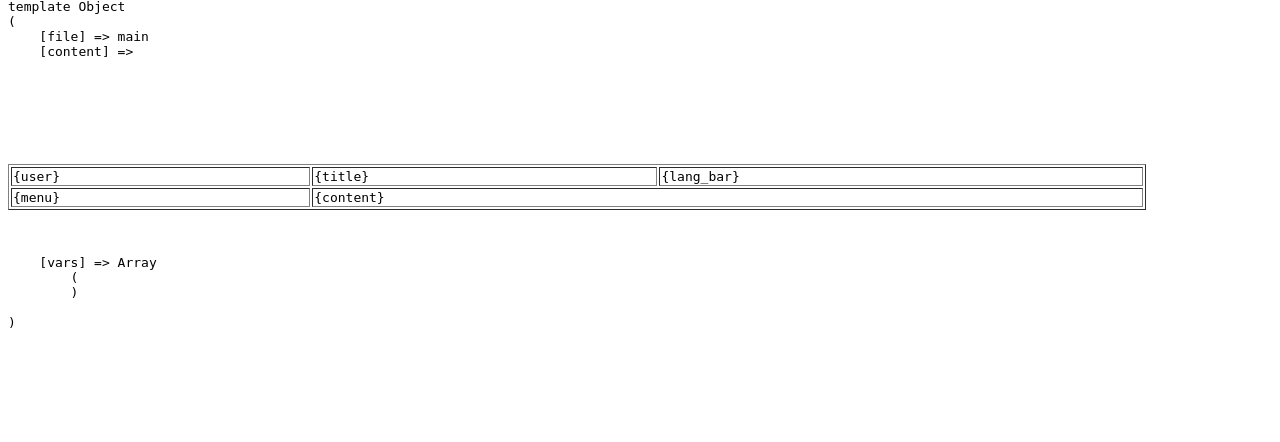
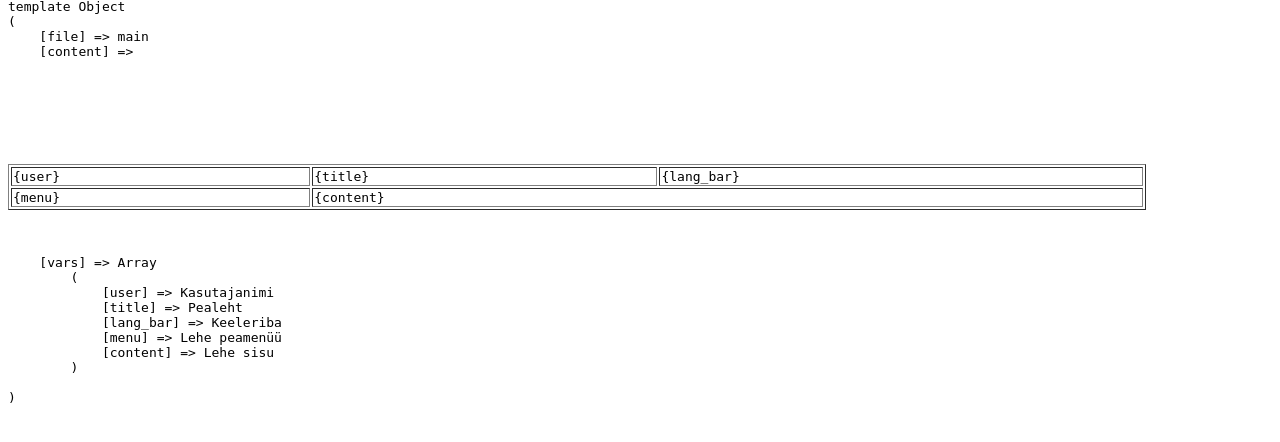
Before and after one commit to KarlOskarReiljan/web, a PHP site: page / in a window 1280 px wide. Shown: the part 67-509 px from the top of the page. Run offline with PHP 8.4, Linux system fonts and the light colour scheme.

Commit message:
Lisatud pealehe malli täitmiseks sisu reaalsed väärtused

```diff
--- a/index.php
+++ b/index.php
@@ -11,6 +11,12 @@ require_once 'conf.php';
 echo '<h1>Veebiprogrammeerimise esileht</h1>';
 // valmistame peatemplate objekti
 $main_tmpl = new template('main');
+// valmistame paarid malli_element => väärtus
+$main_tmpl->set('user', 'Kasutajanimi');
+$main_tmpl->set('title', 'Pealeht');
+$main_tmpl->set('lang_bar', 'Keeleriba');
+$main_tmpl->set('menu', 'Lehe peamenüü');
+$main_tmpl->set('content', 'Lehe sisu');
 // kontrollime antud objekti sisu
 echo '<pre>';
 print_r($main_tmpl);
```
